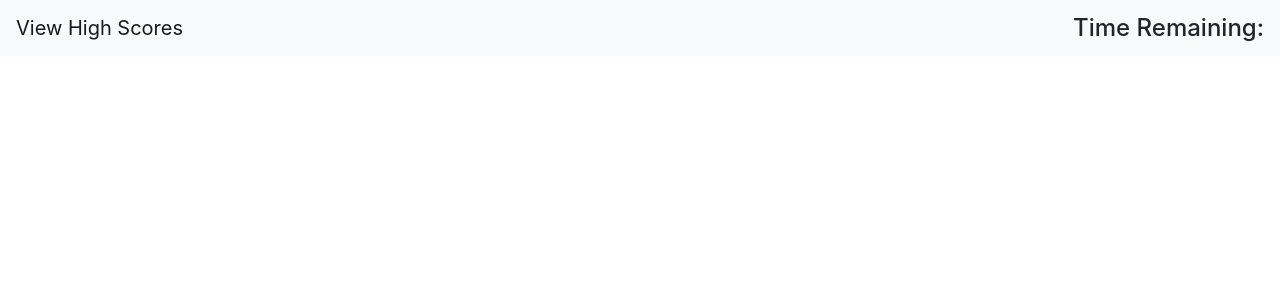
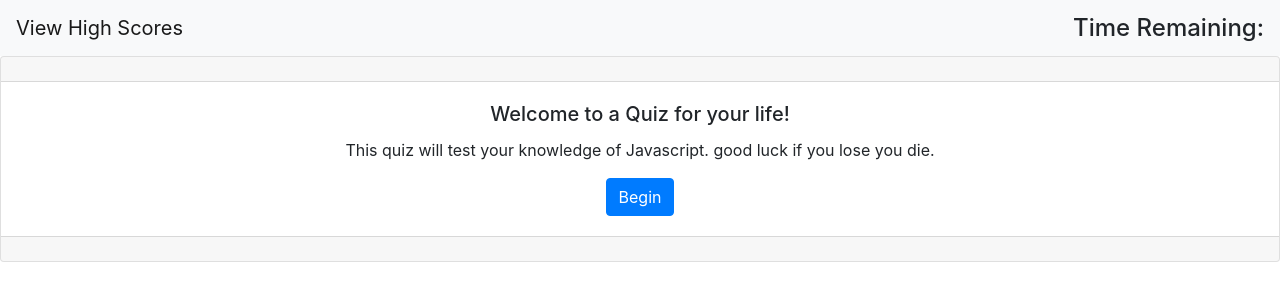
Before and after one commit to jaboyd0/HW_4, a plain HTML site: page index.html in a window 1280 px wide. Drawn offline with nearby package versions, Linux system fonts and the light colour scheme.

Commit message:
landing page complete

```diff
--- a/index.html
+++ b/index.html
@@ -19,7 +19,19 @@
       </nav>
 
 
+      <div class="card text-center">
+        <div class="card-header">
 
+        </div>
+        <div class="card-body">
+          <h5 class="card-title">Welcome to a Quiz for your life!</h5>
+          <p class="card-text">This quiz will test your knowledge of Javascript. good luck if you lose you die.</p>
+          <a href="#" class="btn btn-primary">Begin</a>
+        </div>
+        <div class="card-footer text-muted">
+
+        </div>
+      </div>
 
 
 
```
